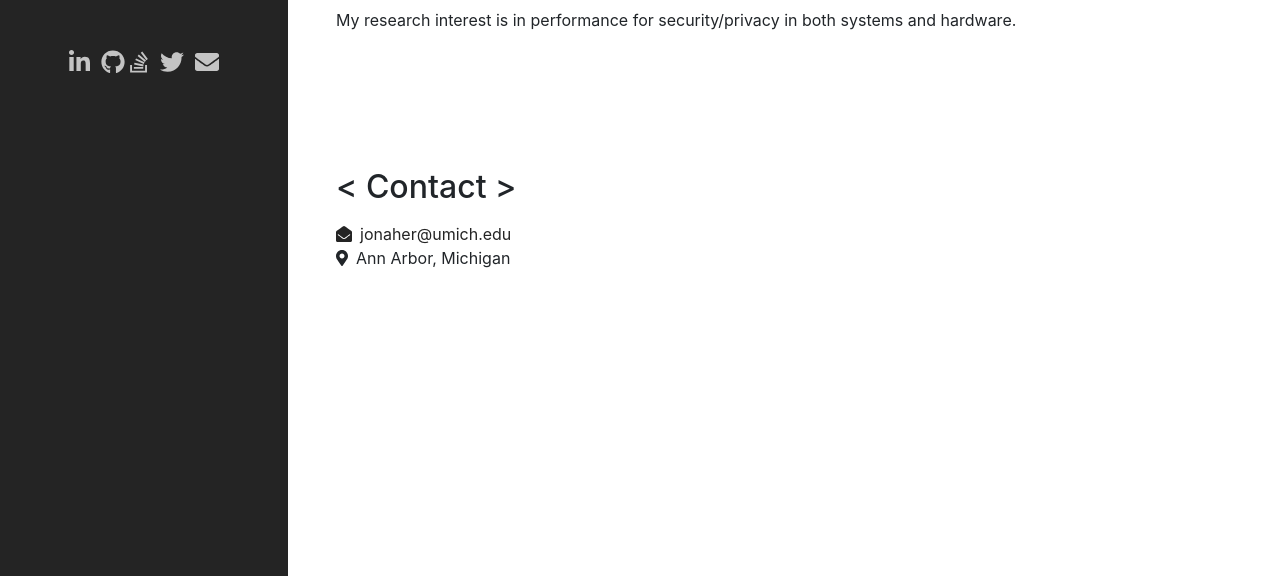
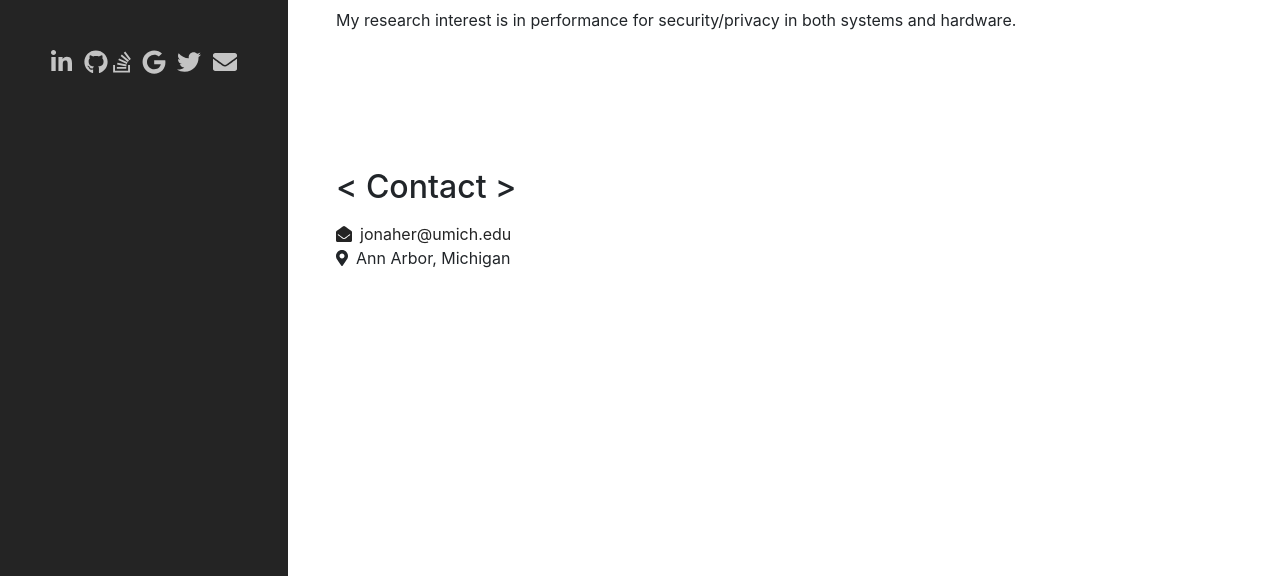
Before and after one commit to jonahrosenblum/jonahrosenblum.github.io, a website with bundled scripts: page index.html in a window 1280 px wide. Shown: the part 224-800 px from the top of the page. Built offline with nearby package versions, Linux system fonts and the light colour scheme; a web font is replaced by a local one.

Commit message:
add scholar

```diff
--- a/index.html
+++ b/index.html
@@ -95,6 +95,11 @@
               </a>
             </li>
           </li><li class="list-inline-item">
+            <a href="https://scholar.google.com/citations?user=dtRPZQQAAAAJ&hl=en&oi=ao" target="_blank" rel="noopener">
+              <i class="fab fa-google"></i>
+            </a>
+          </li>
+          </li><li class="list-inline-item">
             <a href="https://twitter.com/jonaherosenblum" target="_blank" rel="noopener">
               <i class="fab fa-twitter"></i>
             </a>
```
